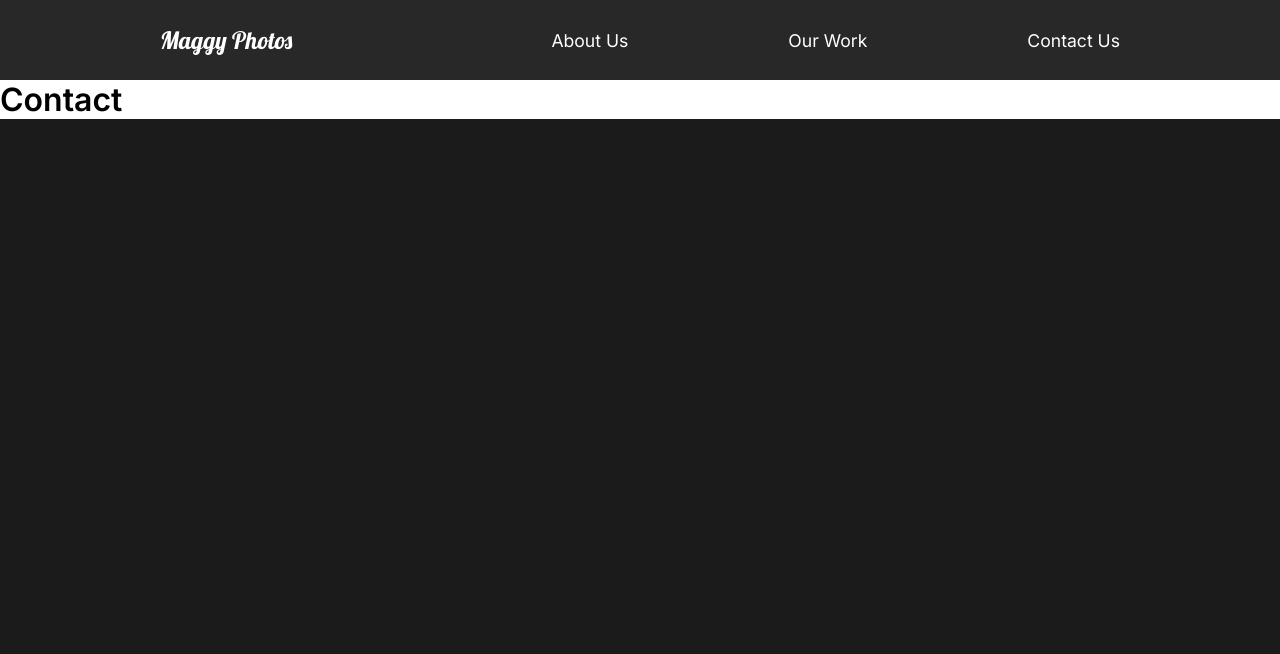
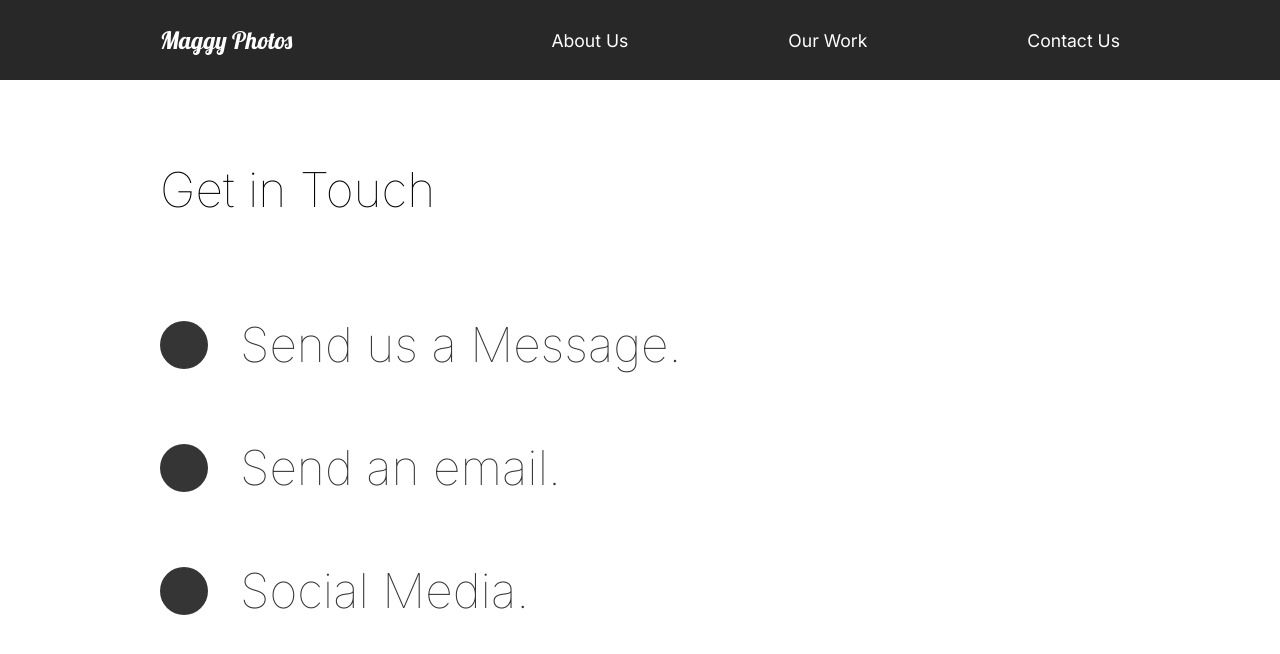
Before and after one commit to PrincessMaggy/maggy_photos, a React (Create React App) app: page /contact in a window 1280 px wide. Shown: the top 654 px of the page. Built offline with nearby package versions, Linux system fonts and the light colour scheme.

Commit message:
contact page

```diff
--- a/src/pages/ContactUs.js
+++ b/src/pages/ContactUs.js
@@ -2,22 +2,76 @@
 
 //animations
 import {motion} from 'framer-motion'
-import { pageAnimation } from '../animation';
+import styled from "styled-components";
+import { pageAnimation,titleAnim } from '../animation';
 
 const ContactUs =()=>{
 
 return(
-   <motion.div
+   <ContactStyle
    exit = "exit"
    variants={pageAnimation}
    initial="hidden"
    animate="show"
    style={{background:"#fff"}}>
+   <Title>
+      <Hide>
+         <motion.h2 variants={titleAnim}>Get in Touch</motion.h2>
+      </Hide>
+   </Title>
+   <div>
+      <Hide>
+         <Social variants={titleAnim}>
+            <Circle/>
+            <h2>Send us a Message.</h2>
+         </Social>
+      </Hide>
+      <Hide>
+         <Social variants={titleAnim}>
+            <Circle/>
+            <h2>Send an email.</h2>
+         </Social>
+      </Hide>
+      <Hide>
+         <Social variants={titleAnim}>
+            <Circle/>
+            <h2>Social Media.</h2>
+         </Social>
+      </Hide>
 
-   <h1>Contact</h1>
+   </div>
 
-   </motion.div>
+   </ContactStyle>
 )};
 
 
+const ContactStyle = styled(motion.div)`
+   padding:5rem 10rem;
+   min-height:90vh;
+   color:#353535;
+
+`
+
+const Title =styled.div`
+   margin-bottom: 4rem;
+   color: black;
+`
+
+const Hide = styled.div`
+   overflow: hidden;
+`
+const Circle= styled.div`
+   border-radius: 50%;
+   width: 3rem;
+   height:3rem;
+   background: #353535;
+
+`
+const Social =styled(motion.div)`
+   display:flex;
+   align-items: center;
+   h2{
+      margin:2rem;
+   }
+`
 export default ContactUs;
```
